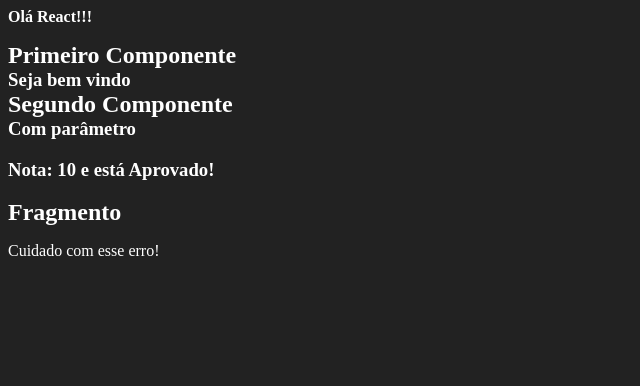
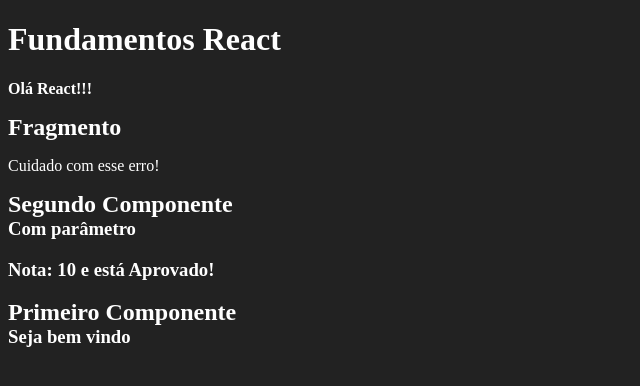
Before and after one commit to JoanPedro/Projetos-PoC-React, a React (Create React App) app in the folder fundamentos-react/: page / in a window 1280 px wide. Shown: the top 386 px of the page, without its empty margins (0-640 px from the left). Built offline with nearby package versions, Linux system fonts and the light colour scheme.

Commit message:
Sintaxe de arrow function

```diff
--- /dev/null
+++ b/fundamentos-react/src/App.jsx
@@ -0,0 +1,22 @@
+import React from 'react';
+import Primeiro from './components/basics/Primeiro';
+import Fragmento from './components/basics/Fragments';
+import SegundoComParametro from './components/basics/SegundoComParametro';
+
+export default _ => {
+  const tag = <strong>Olá React!!!</strong>;
+  return (
+    <div>
+      <h1>Fundamentos React</h1>
+      { tag }
+      <p />
+      <Fragmento />
+      < SegundoComParametro
+        titulo = "Segundo Componente"
+        subtitulo = "Com parâmetro"
+        nota = {10}
+      />
+      < Primeiro />
+    </div>
+  )
+}
--- a/fundamentos-react/src/index.js
+++ b/fundamentos-react/src/index.js
@@ -1,10 +1,7 @@
 import './index.css';
-import Primeiro from './components/basics/Primeiro';
-import Fragmento from './components/basics/Fragments';
-import SegundoComParametro from './components/basics/SegundoComParametro';
 import ReactDOM from 'react-dom';
 import React from 'react';
-
+import App from './App';
 // npx create-react-app <nome da paste que será criada>
 /* Método Render -
 2 Parâmetros:
@@ -17,19 +14,8 @@
 ReactDOM.render('Olá React', el) */
 
 // Método 2: -> String dentro do DOM.
-const tag = <strong>Olá React!!!</strong>;
 
 ReactDOM.render(
-  <div>
-    { tag }
-    <p />
-    < Primeiro />
-    < SegundoComParametro
-      titulo = "Segundo Componente"
-      subtitulo = "Com parâmetro"
-      nota = {10}
-    />
-    <Fragmento />
-  </div>,
+  < App/>,
   document.getElementById('root'),
 );
```
